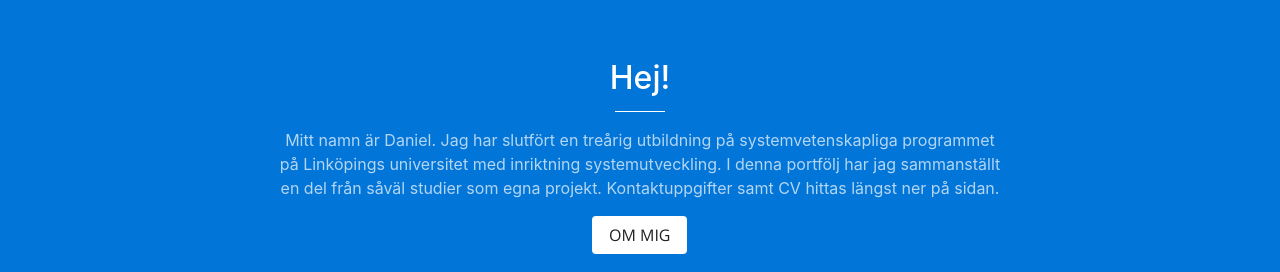
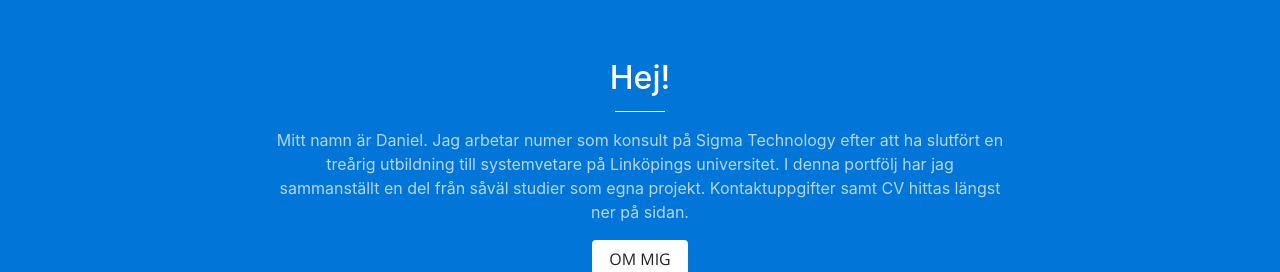
Before and after one commit to westerling/westerling.github.io, a website with bundled scripts: page index.html in a window 1280 px wide. Shown: the part 840-1112 px from the top of the page. Built offline with nearby package versions, Linux system fonts and the light colour scheme.

Commit message:
october update
ändrar inlednignstexten för att spegla min nyanställning som
systemutvecklare

```diff
--- a/index.html
+++ b/index.html
@@ -89,7 +89,7 @@
                 <h2 class="section-heading text-white">Hej!</h2>
                 <hr class="light">
                 <p class="text-faded">
-                    Mitt namn är Daniel. Jag har slutfört en treårig utbildning på systemvetenskapliga programmet på Linköpings universitet med inriktning systemutveckling.
+                    Mitt namn är Daniel. Jag arbetar numer som konsult på Sigma Technology efter att ha slutfört en treårig utbildning till systemvetare på Linköpings universitet.
                     I denna portfölj har jag sammanställt en del från såväl studier som egna projekt. Kontaktuppgifter samt CV hittas längst ner på sidan.
                 </p>
                 <a class="btn btn-default btn-xl sr-button" href="daniel.html">Om mig</a>
```
